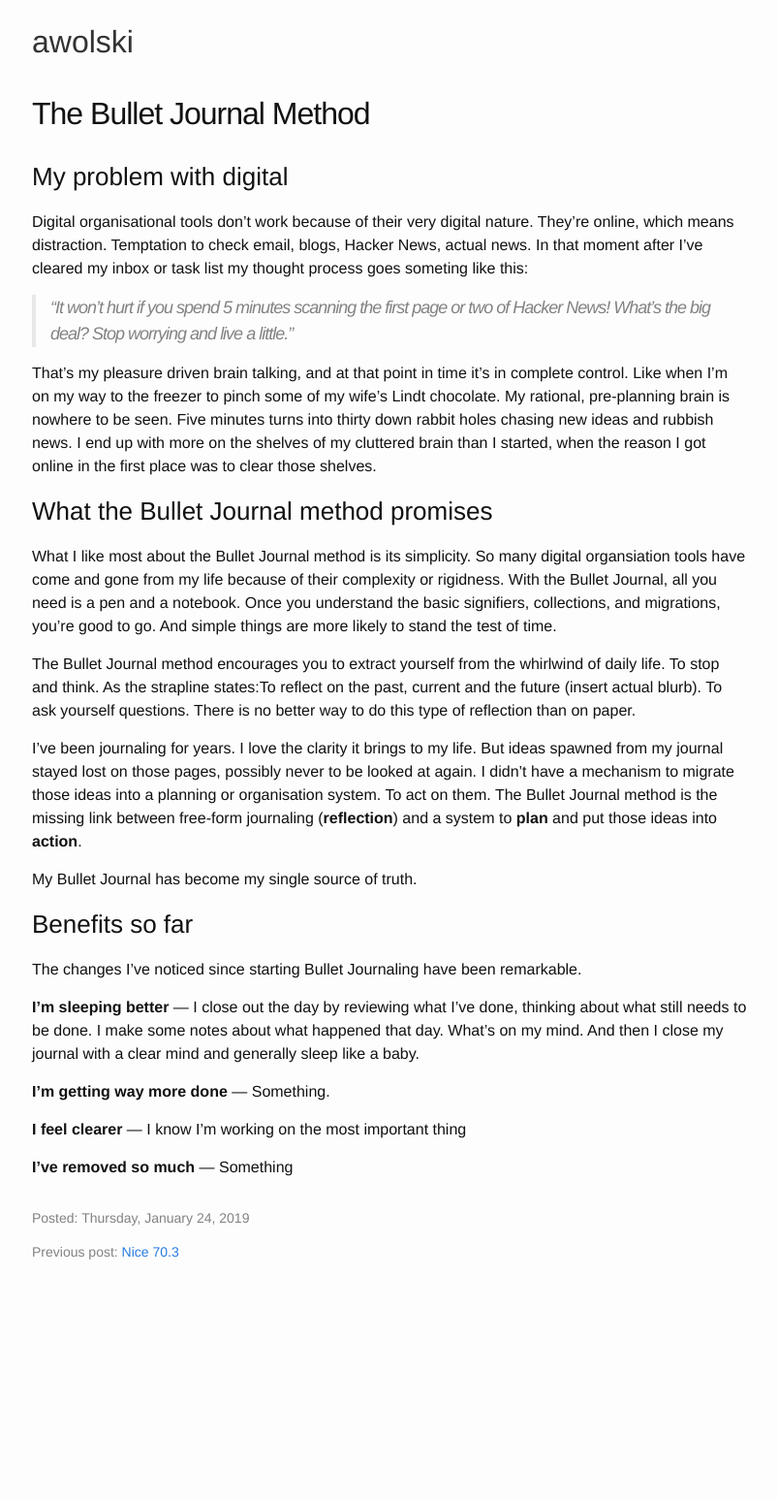
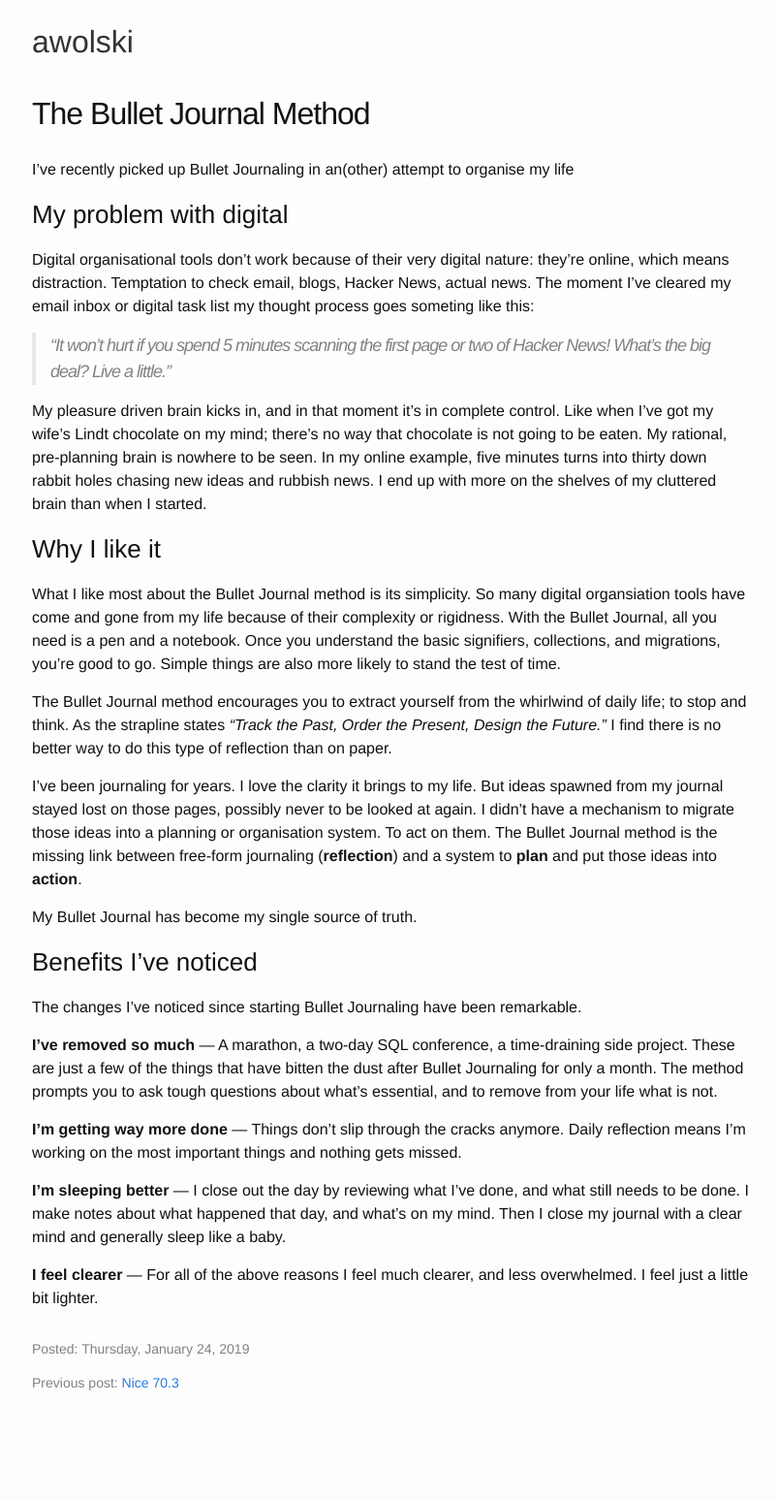
Before and after one commit to awolski/awolski.github.io, a Jekyll site: the page built from _posts/2019-01-24-the-bullet-journal-method.md, in a window 1280 px wide. Shown: the whole page at 97% size, without its empty margins (237-1040 px from the left). Built offline with Jekyll 4.4.1, drawn with Linux system fonts in a browser that asks for light colours; comment, search, counter and statistics services are not loaded; before the commit the page ends 1412 px from its top, so only the background shows below that.

Commit message:
Only the intro to go

```diff
--- a/_posts/2019-01-24-the-bullet-journal-method.md
+++ b/_posts/2019-01-24-the-bullet-journal-method.md
@@ -4,35 +4,35 @@ title:  "The Bullet Journal Method"
 permalink: /bujo
 ---
 
-
+I've recently picked up Bullet Journaling in an(other) attempt to organise my life
 
 ### My problem with digital
 
-Digital organisational tools don't work because of their very digital nature. They're online, which means distraction. Temptation to check email, blogs, Hacker News, actual news. In that moment after I've cleared my inbox or task list my thought process goes someting like this:
+Digital organisational tools don't work because of their very digital nature: they're online, which means distraction. Temptation to check email, blogs, Hacker News, actual news. The moment I've cleared my email inbox or digital task list my thought process goes someting like this:
 
-> _"It won't hurt if you spend 5 minutes scanning the first page or two of Hacker News! What's the big deal? Stop worrying and live a little."_
+> _"It won't hurt if you spend 5 minutes scanning the first page or two of Hacker News! What's the big deal? Live a little."_
 
-That's my pleasure driven brain talking, and at that point in time it's in complete control. Like when I'm on my way to the freezer to pinch some of my wife's Lindt chocolate. My rational, pre-planning brain is nowhere to be seen. Five  minutes turns into thirty down rabbit holes chasing new ideas and rubbish news. I end up with more on the shelves of my cluttered brain than I started, when the reason I got online in the first place was to clear those shelves.
+My pleasure driven brain kicks in, and in that moment it's in complete control. Like when I've got my wife's Lindt chocolate on my mind; there's no way that chocolate is not going to be eaten. My rational, pre-planning brain is nowhere to be seen. In my online example, five minutes turns into thirty down rabbit holes chasing new ideas and rubbish news. I end up with more on the shelves of my cluttered brain than when I started.
 
 
-### What the Bullet Journal method promises
+### Why I like it
 
-What I like most about the Bullet Journal method is its simplicity. So many digital organsiation tools have come and gone from my life because of their complexity or rigidness. With the Bullet Journal, all you need is a pen and a notebook. Once you understand the basic signifiers, collections, and migrations, you're good to go. And simple things are more likely to stand the test of time.
+What I like most about the Bullet Journal method is its simplicity. So many digital organsiation tools have come and gone from my life because of their complexity or rigidness. With the Bullet Journal, all you need is a pen and a notebook. Once you understand the basic signifiers, collections, and migrations, you're good to go. Simple things are also more likely to stand the test of time.
 
-The Bullet Journal method encourages you to extract yourself from the whirlwind of daily life. To stop and think. As the strapline states:To reflect on the past, current and the future (insert actual blurb). To ask yourself questions. There is no better way to do this type of reflection than on paper.
+The Bullet Journal method encourages you to extract yourself from the whirlwind of daily life; to stop and think. As the strapline states _"Track the Past, Order the Present, Design the Future."_ I find there is no better way to do this type of reflection than on paper.
 
 I've been journaling for years. I love the clarity it brings to my life. But ideas spawned from my journal stayed lost on those pages, possibly never to be looked at again. I didn't have a mechanism to migrate those ideas into a planning or organisation system. To act on them. The Bullet Journal method is the missing link between free-form journaling (**reflection**) and a system to **plan** and put those ideas into **action**.
 
 My Bullet Journal has become my single source of truth.
 
-### Benefits so far
+### Benefits I've noticed
 
 The changes I've noticed since starting Bullet Journaling have been remarkable.
 
-**I'm sleeping better** — I close out the day by reviewing what I've done, thinking about what still needs to be done. I make some notes about what happened that day. What's on my mind. And then I close my journal with a clear mind and generally sleep like a baby.
+**I've removed so much** — A marathon, a two-day SQL conference, a time-draining side project. These are just a few of the things that have bitten the dust after Bullet Journaling for only a month. The method prompts you to ask tough questions about what's essential, and to remove from your life what is not.
 
-**I'm getting way more done** — Something.
+**I'm getting way more done** — Things don't slip through the cracks anymore. Daily reflection means I'm working on the most important things and nothing gets missed.
 
-**I feel clearer** — I know I'm working on the most important thing
+**I'm sleeping better** — I close out the day by reviewing what I've done, and what still needs to be done. I make notes about what happened that day, and what's on my mind. Then I close my journal with a clear mind and generally sleep like a baby.
 
-**I've removed so much** — Something
+**I feel clearer** — For all of the above reasons I feel much clearer, and less overwhelmed. I feel just a little bit lighter.
```
